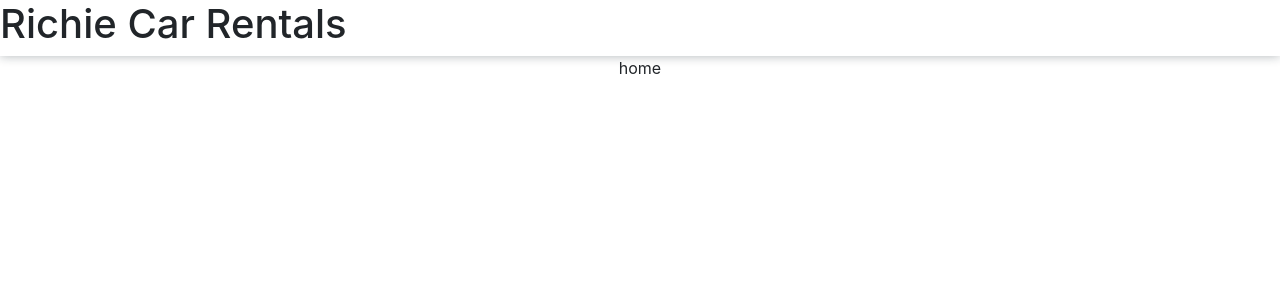
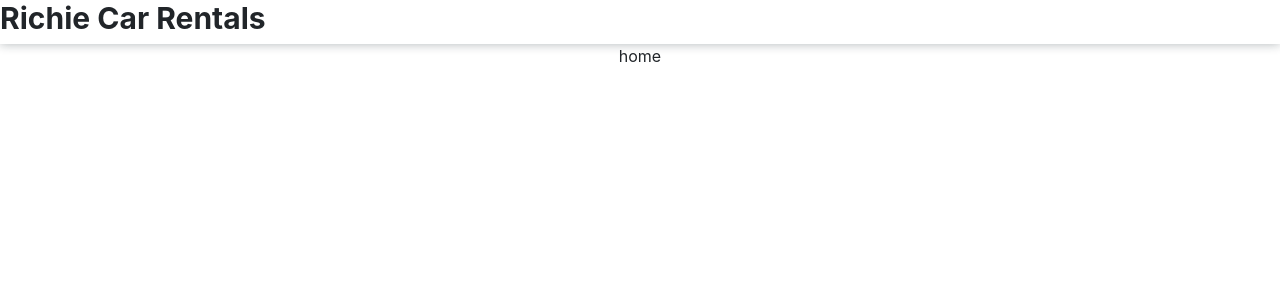
Before and after one commit to Chezo25/Richiecars, a React (Create React App) app: page / in a window 1280 px wide. Shown: the top 300 px of the page. Built offline with nearby package versions, Linux system fonts and the light colour scheme.

Commit message:
logo fixes

```diff
--- a/src/index.css
+++ b/src/index.css
@@ -14,3 +14,8 @@ code {
     background-color: white;
      box-shadow: 0px 0px 10px rgba(14, 30, 37, 0.32);
 }
+
+h1 {
+    font-size: 30px;
+    font-weight: bold;
+}
```
